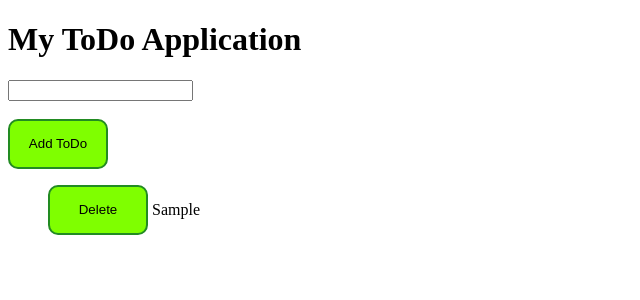
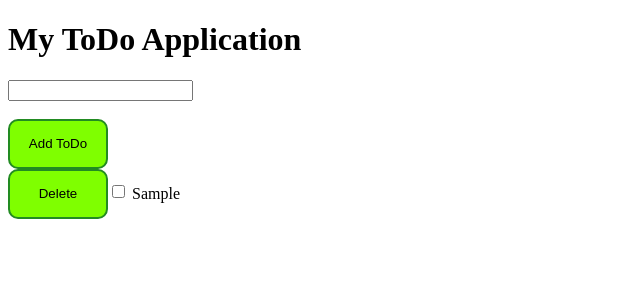
Before and after one commit to EthanSMorse/ToDo, a Vue app: page / in a window 1280 px wide. Both pictures are taken after typing "Sample" into the empty fields and a click on the button "Add ToDo". Shown: the top 300 px of the page, without its empty margins (0-640 px from the left). Built offline with nearby package versions, Linux system fonts and the light colour scheme.

Commit message:
Did stuff

```diff
--- a/src/App.vue
+++ b/src/App.vue
@@ -3,8 +3,14 @@
   let input = ref ("")
   let todos = ref ([])
 
+
   function addToDo () {
-    todos.value.push(input.value)
+    if (input.value == "") {
+      alert ("Please put something in the text box.")
+    }
+    else {
+      todos.value.push({text: input.value, complete: false})
+    }
     input.value = ""
   }
 
@@ -19,14 +25,13 @@
   <input @keydown.enter ="addToDo" v-model="input">
   <br>
   <br>
-  <button   @click="addToDo">Add ToDo</button>
+  <button @click="addToDo">Add ToDo</button>
 
-  <ul>
-    <li class="li-style" v-for="(todo, index) in todos">
-      <button @click= "deleteToDo(index)">Delete</button>
-      {{ todo }}
-    </li>
-  </ul>
+  <div class="li-style" v-for="(todo, index) in todos">
+    <button @click= "deleteToDo(index)">Delete</button>
+    <input type="checkbox" v-model="todo.complete">
+    {{ todo.text }}
+  </div>
 </template>
 
 <style>
```
